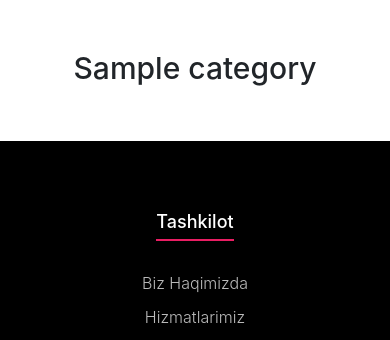
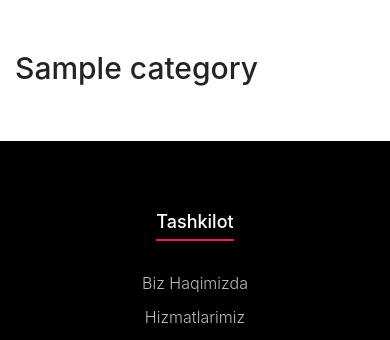
Before and after one commit to WaddJaloloff/RedOne, a Django app: template app/templates/products.html in a window 390 px wide. Shown: the part 88-428 px from the top of the page. Run offline with Django 3.2, Linux system fonts and the light colour scheme; the template is opened without the code that fills it: most values are stand-ins (such as "Sample title", 1, 10 or a date in 2020); some libraries are stand-ins or nearby versions.

Commit message:
hoping that is all

```diff
--- a/app/static/app/style.css
+++ b/app/static/app/style.css
@@ -325,7 +325,7 @@ body{
     margin-bottom: -0;
     margin-right: -0;
     flex-wrap: wrap;
-    justify-content: center;
+    justify-content: flex-start;
   }
 
   .category-img-wrapper {
@@ -356,7 +356,6 @@ body{
   .category-heading {
     font-size: 30px;
     margin-bottom: 5px;
-    text-align: center;
   }
 }
 
```
Also changed, not shown: db.sqlite3, media/images/2daLIpffaKidBKlQa573IHniLQF-Photoroom_8PVtiCK.png (added).
